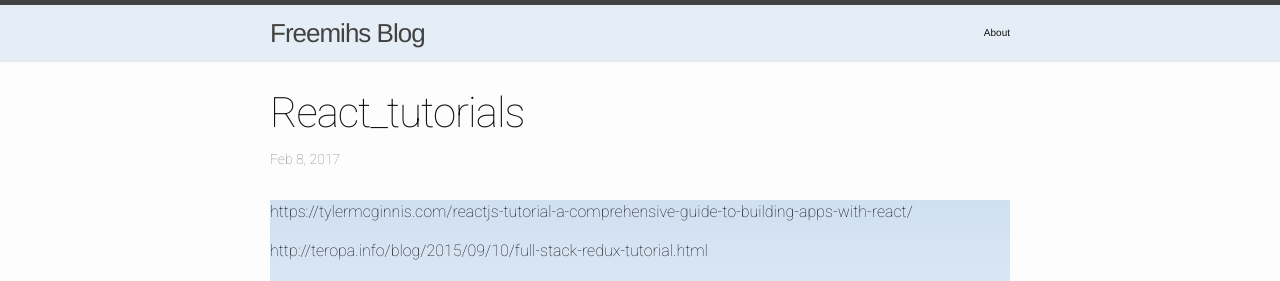
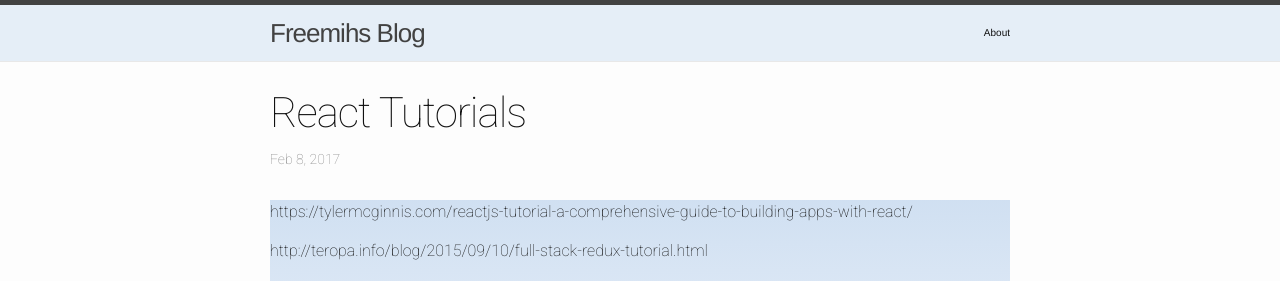
Before and after one commit to freemih/freemih.github.io, a Jekyll site: the page built from _posts/2017-02-08-React_Tutorials.markdown, in a window 1280 px wide. Shown: the top 281 px of the page. Built offline with Jekyll 4.4.1, drawn with Linux system fonts in a browser that asks for light colours; our own code applies the rules of GitHub Pages for plain Markdown files; part of the change alters nothing that is shown.

```diff
--- a/_posts/2017-02-08-React_Tutorials.markdown
+++ b/_posts/2017-02-08-React_Tutorials.markdown
@@ -1,3 +1,10 @@
+---
+layout: post
+title:  "React Tutorials"
+date:   2017-02-08 11:05:36 -0500
+---
+
+
 https://tylermcginnis.com/reactjs-tutorial-a-comprehensive-guide-to-building-apps-with-react/
 
 http://teropa.info/blog/2015/09/10/full-stack-redux-tutorial.html
```
